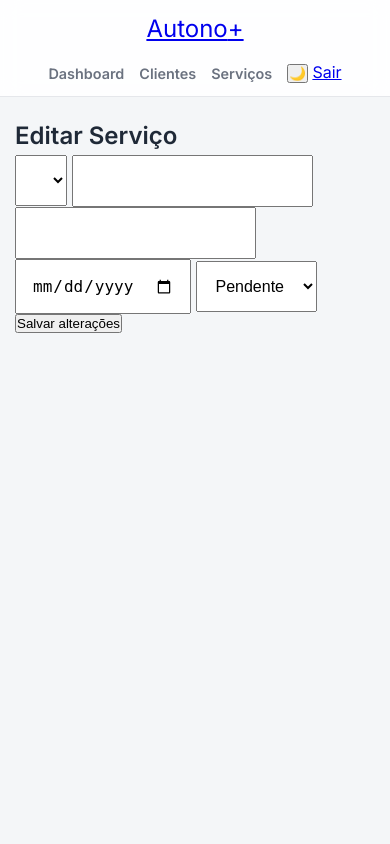
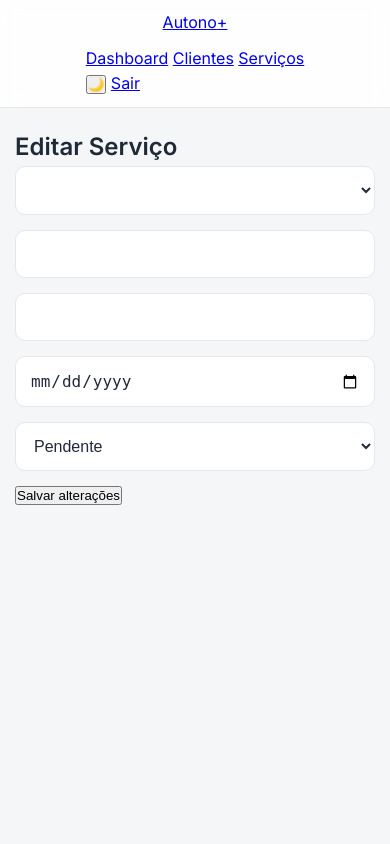
Before and after one commit to euefrai/autono-plus, a Flask app: page /servicos/editar/1 in a window 390 px wide. Run offline with Flask 3, Linux system fonts and the light colour scheme; a user stored in the database is signed in; data that the repository does not hold is empty; some libraries are stand-ins or nearby versions.

Commit message:
Update style.css

```diff
--- a/static/css/style.css
+++ b/static/css/style.css
@@ -33,6 +33,7 @@ body.dark-theme {
 
 html, body {
     width: 100%;
+    min-height: 100vh;
     overflow-x: hidden;
 }
 
@@ -41,129 +42,100 @@ body {
     color: var(--text-main);
     font-family: 'Inter', sans-serif;
     line-height: 1.6;
-    font-size: 16px;
-}
-
-.container {
-    max-width: 1100px;
-    margin: 0 auto;
-    padding: 20px 15px;
+    transition: background 0.3s;
 }
 
 /* =========================================
-   2. NAVBAR RESPONSIVA
+   2. AUTH (LOGIN / CADASTRO) - REINCLUÍDO
    ========================================= */
+.auth-container {
+    min-height: 100vh;
+    display: flex;
+    justify-content: center;
+    align-items: center;
+    background: radial-gradient(circle at top, var(--primary), #1e1b4b);
+    padding: 20px;
+}
+
+.auth-card {
+    background: var(--bg-card);
+    width: 100%;
+    max-width: 400px;
+    padding: 40px;
+    border-radius: 24px;
+    box-shadow: 0 25px 50px rgba(0,0,0,0.2);
+    text-align: center;
+}
+
+.auth-card h2 { color: var(--primary); margin-bottom: 10px; font-size: 2rem; }
+.auth-card p { color: var(--text-muted); margin-bottom: 25px; }
+
+/* Estiliza o botão do login que não tinha classe */
+.auth-card form button {
+    width: 100%;
+    padding: 15px;
+    background: var(--primary);
+    color: white;
+    border: none;
+    border-radius: 12px;
+    font-weight: 700;
+    font-size: 1rem;
+    cursor: pointer;
+    margin-top: 10px;
+}
+
+/* =========================================
+   3. NAVBAR, TABELAS E COMPONENTES
+   ========================================= */
+.container { max-width: 1100px; margin: 0 auto; padding: 20px 15px; }
+
 .navbar {
-    position: sticky;
-    top: 0;
+    position: sticky; top: 0;
     background: var(--nav-bg);
     backdrop-filter: blur(10px);
     border-bottom: 1px solid var(--border);
-    z-index: 1000;
-    padding: 10px 0;
+    z-index: 1000; padding: 10px 0;
 }
 
 .nav-container {
-    display: flex;
-    justify-content: space-between;
-    align-items: center;
-    max-width: 1100px;
-    margin: 0 auto;
-    padding: 0 15px;
+    display: flex; justify-content: space-between;
+    align-items: center; padding: 0 15px;
 }
 
-.nav-links {
-    display: flex;
-    gap: 15px;
-    align-items: center;
+.table-wrapper {
+    width: 100%; overflow-x: auto;
+    background: var(--bg-card); border-radius: 12px;
+    box-shadow: 0 4px 12px var(--shadow);
+    margin-top: 20px;
 }
 
-.nav-item {
-    text-decoration: none;
-    color: var(--text-muted);
-    font-weight: 600;
-    font-size: 0.9rem;
-}
+table { width: 100%; border-collapse: collapse; min-width: 600px; }
+th, td { padding: 15px; text-align: left; border-bottom: 1px solid var(--border); }
 
-/* =========================================
-   3. TABELAS E BOTÕES (O ajuste principal)
-   ========================================= */
-.table-wrapper {
-    width: 100%;
-    overflow-x: auto; /* Permite scroll se necessário */
-    background: var(--bg-card);
-    border-radius: 12px;
-    box-shadow: 0 4px 12px var(--shadow);
-}
-
-table {
-    width: 100%;
-    border-collapse: collapse;
-    min-width: 600px; /* Garante que os dados não fiquem esmagados */
-}
-
-th, td {
-    padding: 12px 15px;
-    text-align: left;
-    border-bottom: 1px solid var(--border);
-}
-
-/* Centraliza e organiza os botões de ação */
-.actions-cell {
-    text-align: center;
-}
-
-.btn-group-mobile {
-    display: flex;
-    gap: 8px;
-    justify-content: center;
-    flex-wrap: nowrap; /* Mantém os botões na mesma linha na tabela */
-}
+.btn-group-mobile { display: flex; gap: 8px; justify-content: center; }
 
 .btn-sm {
-    display: inline-flex;
-    align-items: center;
-    justify-content: center;
-    width: 38px;  /* Botões quadrados facilitam o toque */
-    height: 38px;
-    border-radius: 8px;
-    text-decoration: none;
-    font-size: 1.2rem;
-    transition: 0.2s;
-    border: none;
+    display: inline-flex; align-items: center; justify-content: center;
+    width: 40px; height: 40px; border-radius: 10px;
+    text-decoration: none; font-size: 1.2rem; border: none;
 }
-
-.btn-sm:active { transform: scale(0.9); }
 
 .btn-whatsapp { background: #25D366; color: white; }
 .btn-success  { background: #10b981; color: white; }
 .btn-edit     { background: #f59e0b; color: white; }
 .btn-delete   { background: #ef4444; color: white; }
 
-/* Status Badges */
-.status-badge {
-    padding: 4px 10px;
-    border-radius: 20px;
-    font-size: 0.75rem;
-    font-weight: 700;
+input, select {
+    width: 100%; padding: 14px; margin-bottom: 15px;
+    border-radius: 10px; border: 1px solid var(--border);
+    background: var(--bg-input); color: var(--text-main);
+    font-size: 1rem;
 }
-.status-badge.pendente { background: #ffedd5; color: #9a3412; }
-.status-badge.pago     { background: #dcfce7; color: #166534; }
 
 /* =========================================
-   4. AJUSTES MOBILE (TELA < 600px)
+   4. AJUSTES MOBILE
    ========================================= */
 @media (max-width: 600px) {
-    .nav-container {
-        flex-direction: column;
-        gap: 12px;
-    }
-
-    .brand { font-size: 1.5rem; }
-
-    /* Melhora o formulário no celular */
-    input, select, .btn {
-        font-size: 16px; /* Evita zoom no iPhone */
-        padding: 15px;
-    }
+    .nav-container { flex-direction: column; gap: 10px; }
+    .auth-card { padding: 30px 20px; }
 }
```
